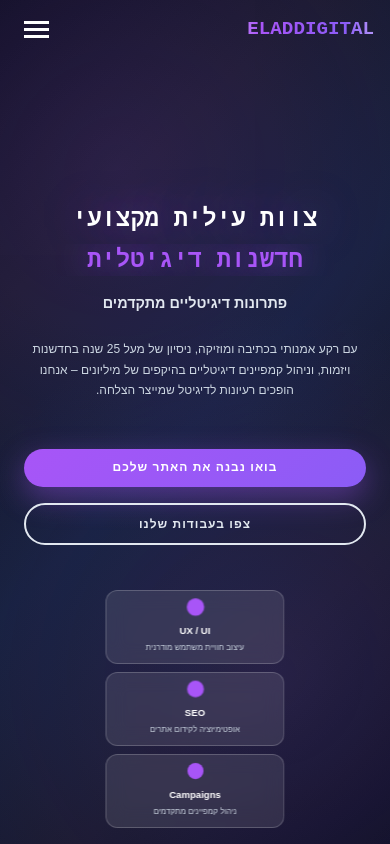
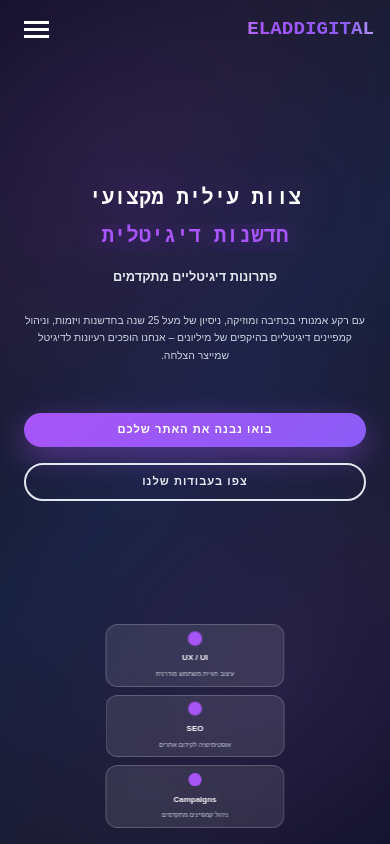
Before and after one commit to eldikeren/eladdigital, a React (Create React App) app: page / in a window 390 px wide. Shown: the top 844 px of the page. Built offline with nearby package versions, Linux system fonts and the light colour scheme.

Commit message:
Apply aggressive mobile fixes - significantly increase spacing and reduce font sizes to eliminate text cutoff and button overlap

```diff
--- a/src/components/Hero.tsx
+++ b/src/components/Hero.tsx
@@ -193,25 +193,25 @@ const Hero: React.FC = () => {
         maxWidth: '1200px',
         width: '100%',
         animation: 'fadeInUp 1s ease-out',
-        paddingBottom: isMobile ? '8rem' : '8rem', // מרווח לכרטיסי שירותים
-        paddingTop: isMobile ? '5rem' : '0' // מרווח לניווט במובייל
+        paddingBottom: isMobile ? '12rem' : '8rem', // מרווח גדול לכרטיסי שירותים
+        paddingTop: isMobile ? '6rem' : '0' // מרווח לניווט במובייל
       }}>
 
         <h1 style={{
           fontFamily: 'Orbitron, monospace',
-          fontSize: isMobile ? '1.5rem' : '3.5rem',
+          fontSize: isMobile ? '1.3rem' : '3.5rem',
           fontWeight: 900,
           color: '#ffffff',
           marginBottom: '1rem',
           textShadow: '0 0 30px rgba(168, 85, 247, 0.5)',
           animation: 'textGlow 3s ease-in-out infinite',
-          lineHeight: isMobile ? '1.4' : '1.1',
+          lineHeight: isMobile ? '1.5' : '1.1',
           wordWrap: 'break-word',
           overflowWrap: 'break-word'
         }}>
           צוות עילית מקצועי
           <div style={{
-            height: isMobile ? '2rem' : '4.5rem',
+            height: isMobile ? '1.8rem' : '4.5rem',
             position: 'relative',
             overflow: 'hidden',
             marginTop: '0.5rem',
@@ -221,7 +221,7 @@ const Hero: React.FC = () => {
           }}>
             <span style={{
               color: '#a855f7',
-              fontSize: isMobile ? '1.5rem' : '3.5rem',
+              fontSize: isMobile ? '1.3rem' : '3.5rem',
               fontWeight: 900,
               textShadow: '0 0 30px rgba(168, 85, 247, 0.8)',
               animation: 'slideIn 0.6s ease-out',
@@ -238,7 +238,7 @@ const Hero: React.FC = () => {
 
         <p style={{
           fontFamily: 'Rajdhani, sans-serif',
-          fontSize: isMobile ? '0.9rem' : '1.6rem',
+          fontSize: isMobile ? '0.8rem' : '1.6rem',
           color: '#e2e8f0',
           marginBottom: '1.5rem',
           fontWeight: 600,
@@ -251,7 +251,7 @@ const Hero: React.FC = () => {
 
         <p style={{
           fontFamily: 'Rajdhani, sans-serif',
-          fontSize: isMobile ? '0.75rem' : '1.1rem',
+          fontSize: isMobile ? '0.65rem' : '1.1rem',
           color: '#cbd5e1',
           marginBottom: '3rem',
           lineHeight: 1.7,
@@ -279,7 +279,7 @@ const Hero: React.FC = () => {
           maxWidth: isMobile ? '100%' : '500px',
           margin: '0 auto',
           padding: isMobile ? '0 0.5rem' : '0',
-          marginBottom: isMobile ? '3rem' : '0' // מרווח נוסף במובייל
+          marginBottom: isMobile ? '4rem' : '0' // מרווח נוסף במובייל
         }}>
           <a
             href="#contact"
@@ -287,9 +287,9 @@ const Hero: React.FC = () => {
               background: 'linear-gradient(135deg, #a855f7, #8b5cf6)',
               border: 'none',
               borderRadius: '50px',
-              padding: isMobile ? '0.6rem 1.2rem' : '1rem 2.5rem',
+              padding: isMobile ? '0.5rem 1rem' : '1rem 2.5rem',
               fontFamily: 'Rajdhani, sans-serif',
-              fontSize: isMobile ? '0.75rem' : '1.1rem',
+              fontSize: isMobile ? '0.7rem' : '1.1rem',
               fontWeight: 600,
               color: 'white',
               cursor: 'pointer',
@@ -333,9 +333,9 @@ const Hero: React.FC = () => {
             style={{
               border: '2px solid #e2e8f0',
               borderRadius: '50px',
-              padding: isMobile ? '0.6rem 1.2rem' : '1rem 2.5rem',
+              padding: isMobile ? '0.5rem 1rem' : '1rem 2.5rem',
               fontFamily: 'Rajdhani, sans-serif',
-              fontSize: isMobile ? '0.75rem' : '1.1rem',
+              fontSize: isMobile ? '0.7rem' : '1.1rem',
               fontWeight: 600,
               color: '#e2e8f0',
               cursor: 'pointer',
@@ -394,12 +394,12 @@ const Hero: React.FC = () => {
               background: 'rgba(255, 255, 255, 0.1)',
               border: '1px solid rgba(255, 255, 255, 0.2)',
               borderRadius: '12px',
-              padding: isMobile ? '0.5rem 0.6rem' : '1rem 1.5rem',
+              padding: isMobile ? '0.4rem 0.5rem' : '1rem 1.5rem',
               textAlign: 'center',
               backdropFilter: 'blur(10px)',
               transition: 'all 0.3s ease',
               animation: `fadeInUp 0.8s ease-out ${1.2 + index * 0.1}s both`,
-              minWidth: isMobile ? '80px' : '150px',
+              minWidth: isMobile ? '70px' : '150px',
               flex: '1 1 auto'
             }}
             onMouseEnter={(e) => {
@@ -414,15 +414,15 @@ const Hero: React.FC = () => {
             }}
           >
             <div style={{
-              width: isMobile ? '1rem' : '2rem',
-              height: isMobile ? '1rem' : '2rem',
+              width: isMobile ? '0.8rem' : '2rem',
+              height: isMobile ? '0.8rem' : '2rem',
               background: '#a855f7',
               borderRadius: '50%',
               margin: '0 auto 0.5rem',
               animation: `pulse 2s ease-in-out infinite ${index * 0.3}s`
             }} />
             <h4 style={{
-              fontSize: isMobile ? '0.6rem' : '1rem',
+              fontSize: isMobile ? '0.5rem' : '1rem',
               fontWeight: 'bold',
               color: '#ffffff',
               marginBottom: '0.25rem',
@@ -432,7 +432,7 @@ const Hero: React.FC = () => {
               {service.title}
             </h4>
             <p style={{
-              fontSize: isMobile ? '0.5rem' : '0.8rem',
+              fontSize: isMobile ? '0.4rem' : '0.8rem',
               color: '#cbd5e1',
               wordWrap: 'break-word',
               overflowWrap: 'break-word'
@@ -476,27 +476,27 @@ const Hero: React.FC = () => {
 
         @media (max-width: 768px) {
           .hero-title {
-            font-size: 1.5rem !important;
-            line-height: 1.4 !important;
+            font-size: 1.3rem !important;
+            line-height: 1.5 !important;
           }
 
           .hero-subtitle {
-            font-size: 0.9rem !important;
+            font-size: 0.8rem !important;
           }
 
           .hero-description {
-            font-size: 0.75rem !important;
+            font-size: 0.65rem !important;
             padding: 0 0.5rem !important;
           }
 
           .hero-buttons {
             padding: 0 0.5rem !important;
-            margin-bottom: 3rem !important;
+            margin-bottom: 4rem !important;
           }
 
           .hero-button {
-            font-size: 0.75rem !important;
-            padding: 0.6rem 1.2rem !important;
+            font-size: 0.7rem !important;
+            padding: 0.5rem 1rem !important;
           }
 
           .service-cards {
@@ -505,21 +505,21 @@ const Hero: React.FC = () => {
           }
 
           .service-card {
-            padding: 0.5rem 0.6rem !important;
-            min-width: 80px !important;
+            padding: 0.4rem 0.5rem !important;
+            min-width: 70px !important;
           }
 
           .service-icon {
-            width: 1rem !important;
-            height: 1rem !important;
+            width: 0.8rem !important;
+            height: 0.8rem !important;
           }
 
           .service-title {
-            font-size: 0.6rem !important;
+            font-size: 0.5rem !important;
           }
 
           .service-description {
-            font-size: 0.5rem !important;
+            font-size: 0.4rem !important;
           }
         }
       `}</style>
```
